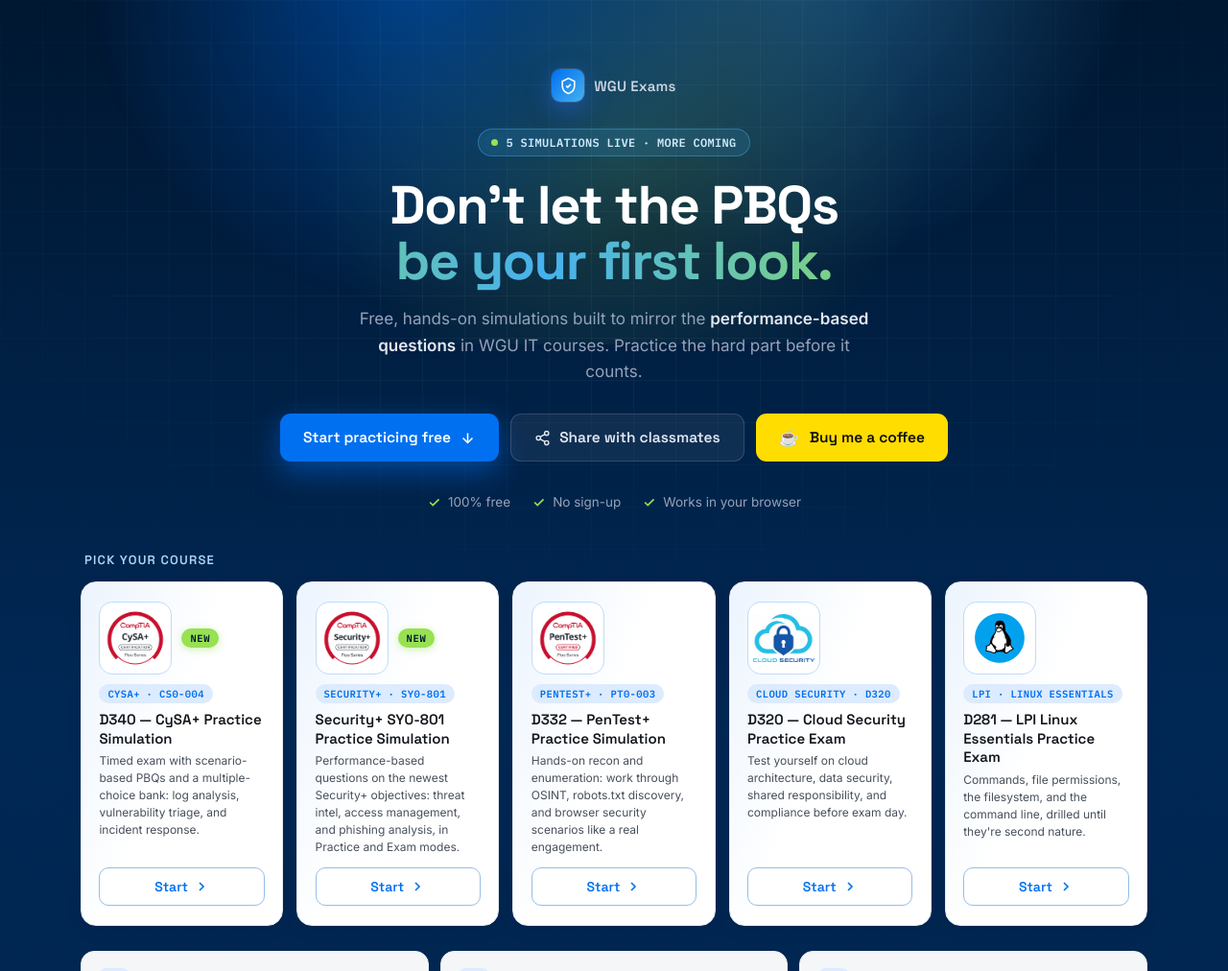
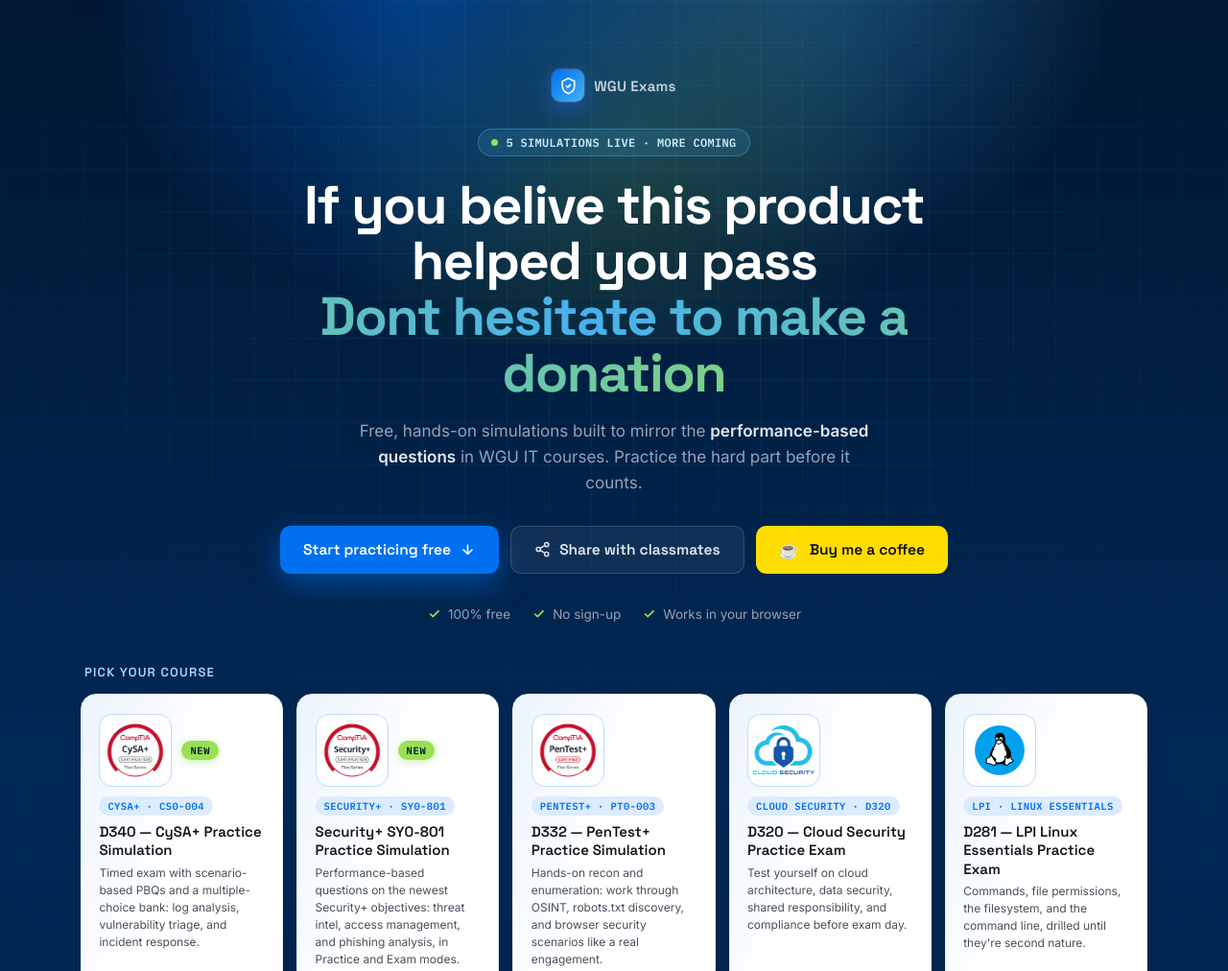
Before and after one commit to WGUEXAMS/wguexams.github.io, a plain HTML site: page index.html in a window 1280 px wide. Shown: the top 1012 px of the page at 96% size. Drawn offline with Linux system fonts and the light colour scheme.

Commit message:
Update index.html

```diff
--- a/index.html
+++ b/index.html
@@ -640,7 +640,7 @@
 
     <div><span class="live-pill"><span class="live-dot"></span>5 SIMULATIONS LIVE · MORE COMING</span></div>
 
-    <h1>Don't let the PBQs<br><span class="hl">be your first look.</span></h1>
+    <h1>If you belive this product helped you pass<br><span class="hl">Dont hesitate to make a donation</span></h1>
     <p class="sub">Free, hands-on simulations built to mirror the <strong>performance-based questions</strong> in WGU IT courses. Practice the hard part before it counts.</p>
 
     <div class="cta-row">
```
